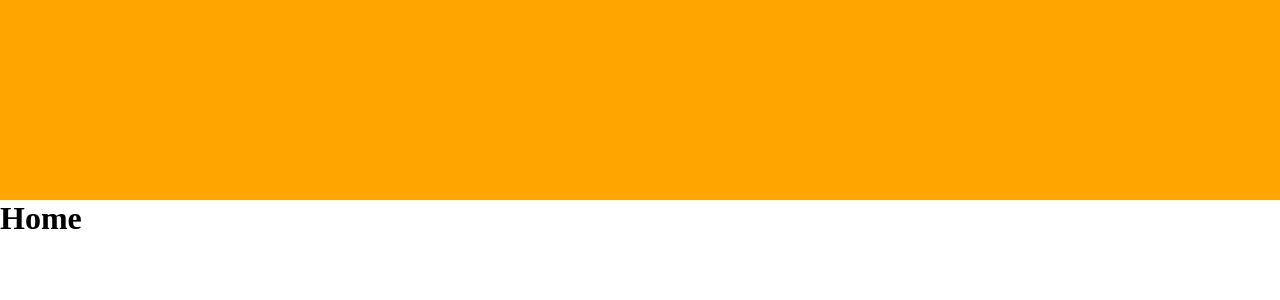
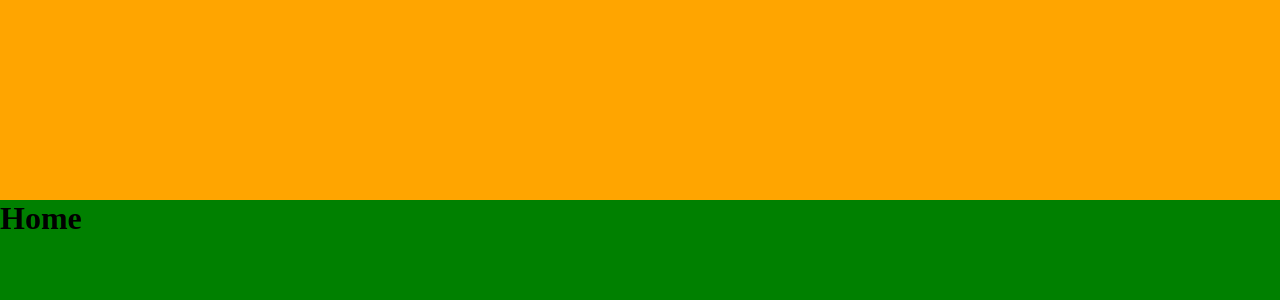
Before and after one commit to cmir22/portfolio, a React (Vite) app: page / in a window 1280 px wide. Shown: the top 300 px of the page. Built offline with nearby package versions, Linux system fonts and the light colour scheme.

Commit message:
working with interfaces

```diff
--- a/package.json
+++ b/package.json
@@ -10,6 +10,7 @@
     "preview": "vite preview"
   },
   "dependencies": {
+    "axios": "^1.4.0",
     "react": "^18.2.0",
     "react-dom": "^18.2.0",
     "sass": "^1.63.6"
--- /dev/null
+++ b/src/Interfaces/Components.ts
@@ -0,0 +1,5 @@
+import { ReactNode } from "react";
+
+export interface ComponentProps {
+  children: ReactNode;
+}
--- a/src/components/PageContainer/PageContainer.tsx
+++ b/src/components/PageContainer/PageContainer.tsx
@@ -1,4 +1,6 @@
-const PageContainer = ({ children }: any) => {
+import { ComponentProps } from "../../Interfaces/Components";
+
+const PageContainer = ({ children }: ComponentProps) => {
   return (
     <>
       <div className="PageContainer">{children}</div>
--- a/src/pages/Home.scss
+++ b/src/pages/Home.scss
@@ -1,4 +1,5 @@
-.homee {
+.home {
   width: 100%;
   height: 100vh;
+  background-color: green;
 }
--- a/src/pages/Home.tsx
+++ b/src/pages/Home.tsx
@@ -3,7 +3,7 @@ import "./Home.scss";
 
 const Home = () => {
   return (
-    <div className="homee">
+    <div className="home">
       <Header></Header>
       <h1>Home</h1>
     </div>
```
Also changed, not shown: src/Services/api.ts (added), src/Utils/Dates.ts (added), 2 other files (tests, documents, lock files or other folders).
